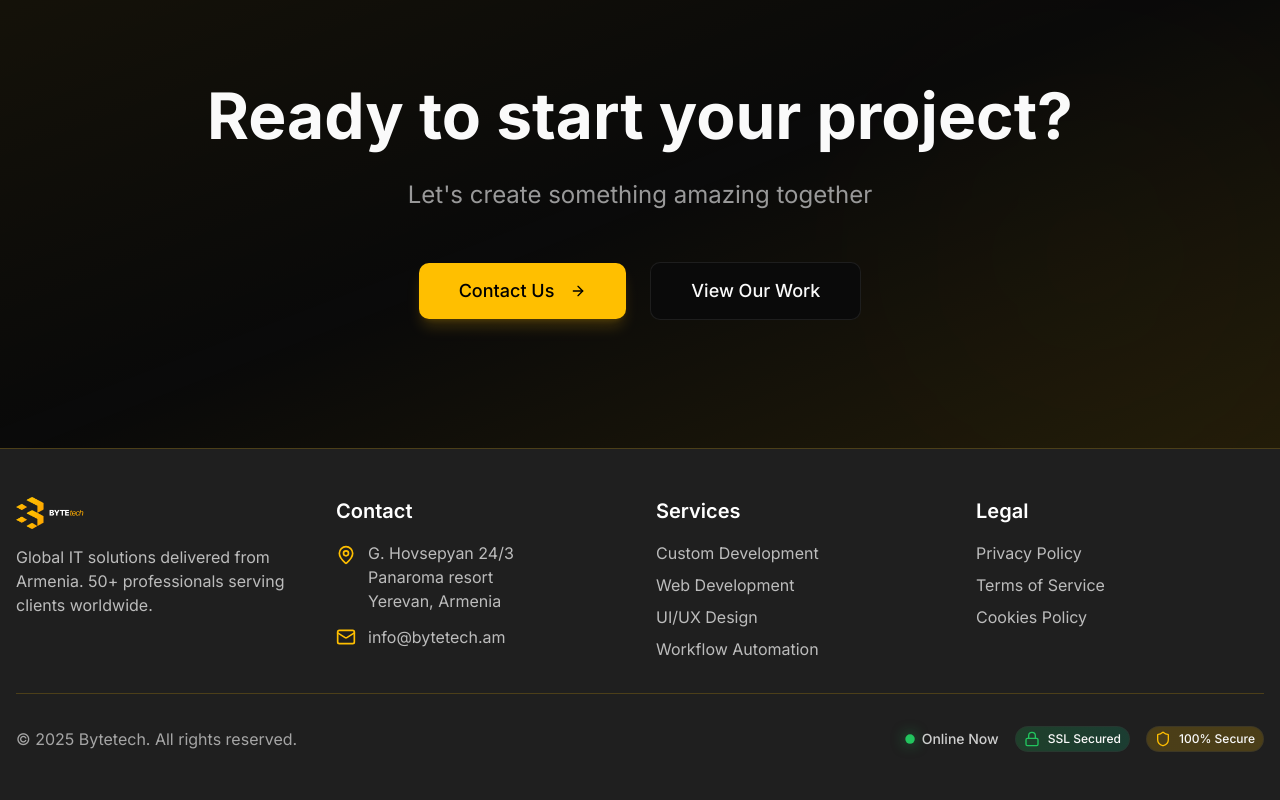
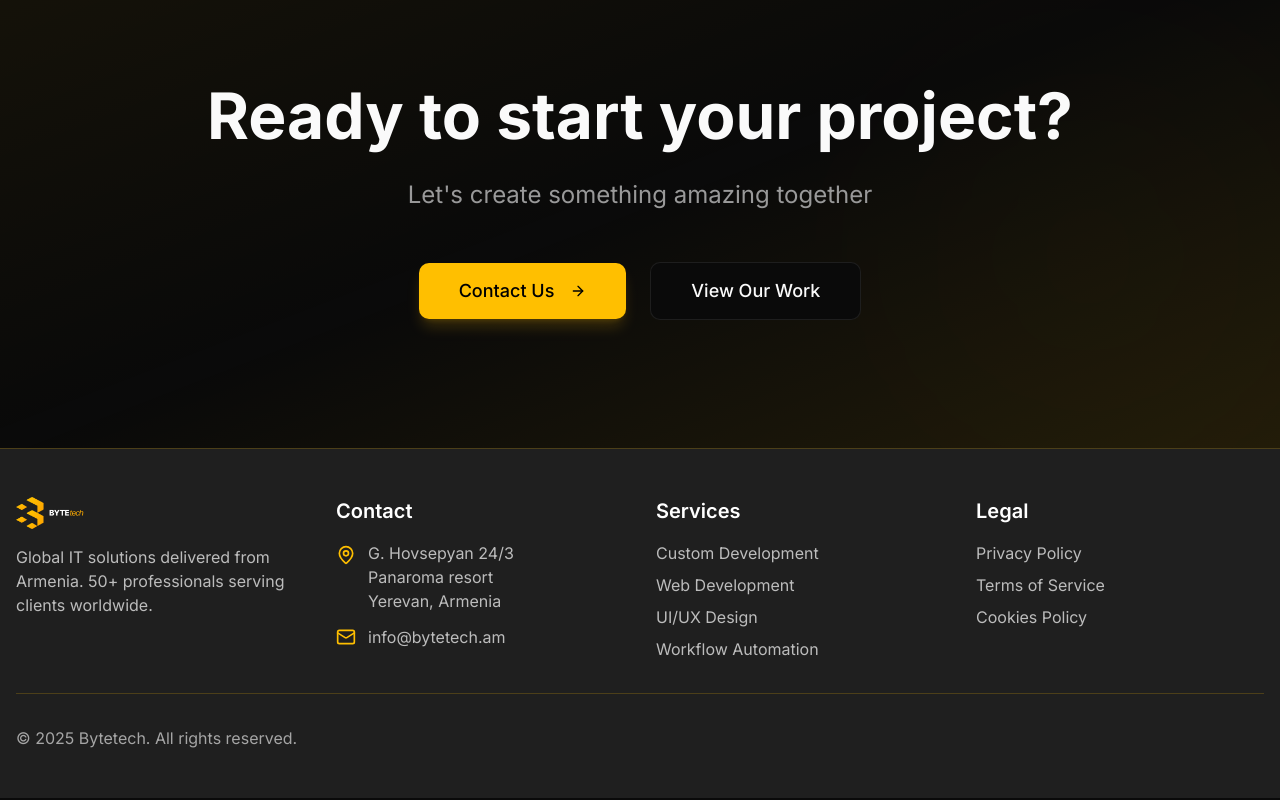
Before and after one commit to scorpio145633/bytetek-armenia-digital, a React (Vite) app: page / in a window 1280 px wide. Shown: the part 5067-5867 px from the top of the page. Built offline with nearby package versions, Linux system fonts and the light colour scheme.

Commit message:
Visual edit in Lovable
Edited UI in Lovable

```diff
--- a/src/components/ui/StatusIndicator.tsx
+++ b/src/components/ui/StatusIndicator.tsx
@@ -1,11 +1,9 @@
 import { motion } from 'framer-motion';
-
 interface StatusIndicatorProps {
   status?: 'online' | 'away' | 'busy';
   showText?: boolean;
   size?: 'sm' | 'md' | 'lg';
 }
-
 const StatusIndicator = ({
   status = 'online',
   showText = true,
@@ -28,35 +26,15 @@ const StatusIndicator = ({
       glow: 'shadow-[0_0_12px_rgba(239,68,68,0.6)]'
     }
   };
-
   const sizeClasses = {
     sm: 'w-2 h-2',
     md: 'w-3 h-3',
     lg: 'w-4 h-4'
   };
+  const config = statusConfig[status];
+  return <div className="inline-flex items-center gap-2">
 
-  const config = statusConfig[status];
-
-  return (
-    <div className="inline-flex items-center gap-2">
-      <motion.div
-        animate={{
-          scale: [1, 1.2, 1],
-        }}
-        transition={{
-          duration: 2,
-          repeat: Infinity,
-          ease: "easeInOut"
-        }}
-        className={`${sizeClasses[size]} ${config.color} ${config.glow} rounded-full`}
-      />
-      {showText && (
-        <span className="text-sm font-medium text-foreground/80">
-          {config.text}
-        </span>
-      )}
-    </div>
-  );
+      {showText}
+    </div>;
 };
-
 export default StatusIndicator;
--- a/src/components/ui/TrustBadge.tsx
+++ b/src/components/ui/TrustBadge.tsx
@@ -1,18 +1,18 @@
 import { Shield, Lock, CheckCircle2 } from 'lucide-react';
 import { motion } from 'framer-motion';
-
 interface TrustBadgeProps {
   variant?: 'ssl' | 'secure' | 'verified';
   size?: 'sm' | 'md' | 'lg';
 }
-
-const TrustBadge = ({ variant = 'ssl', size = 'md' }: TrustBadgeProps) => {
+const TrustBadge = ({
+  variant = 'ssl',
+  size = 'md'
+}: TrustBadgeProps) => {
   const sizeClasses = {
     sm: 'text-xs px-2 py-1',
     md: 'text-sm px-3 py-1.5',
     lg: 'text-base px-4 py-2'
   };
-
   const badges = {
     ssl: {
       icon: Lock,
@@ -33,21 +33,8 @@ const TrustBadge = ({ variant = 'ssl', size = 'md' }: TrustBadgeProps) => {
       iconColor: 'text-blue-500'
     }
   };
-
   const badge = badges[variant];
   const Icon = badge.icon;
-
-  return (
-    <motion.div
-      initial={{ opacity: 0, scale: 0.9 }}
-      animate={{ opacity: 1, scale: 1 }}
-      transition={{ duration: 0.3 }}
-      className={`inline-flex items-center gap-2 rounded-full bg-gradient-to-r ${badge.gradient} backdrop-blur-sm border border-border/50 ${sizeClasses[size]}`}
-    >
-      <Icon className={`w-4 h-4 ${badge.iconColor}`} />
-      <span className="font-medium text-foreground">{badge.text}</span>
-    </motion.div>
-  );
+  return;
 };
-
 export default TrustBadge;
```
